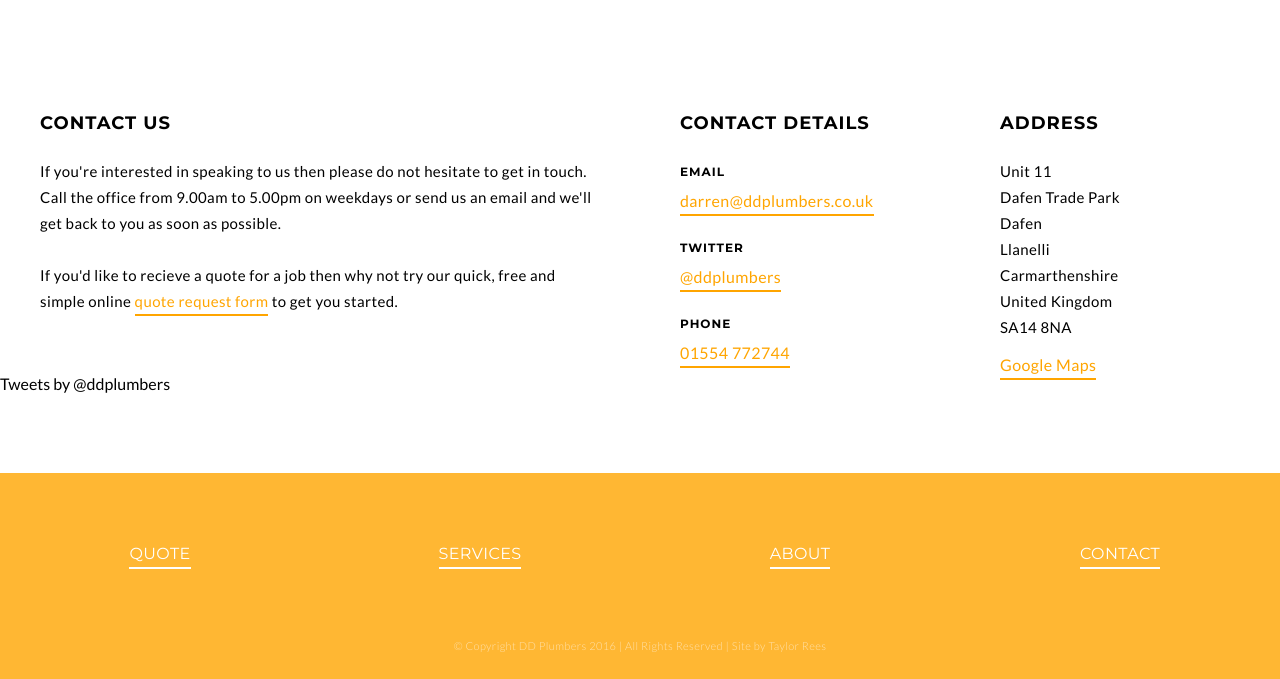
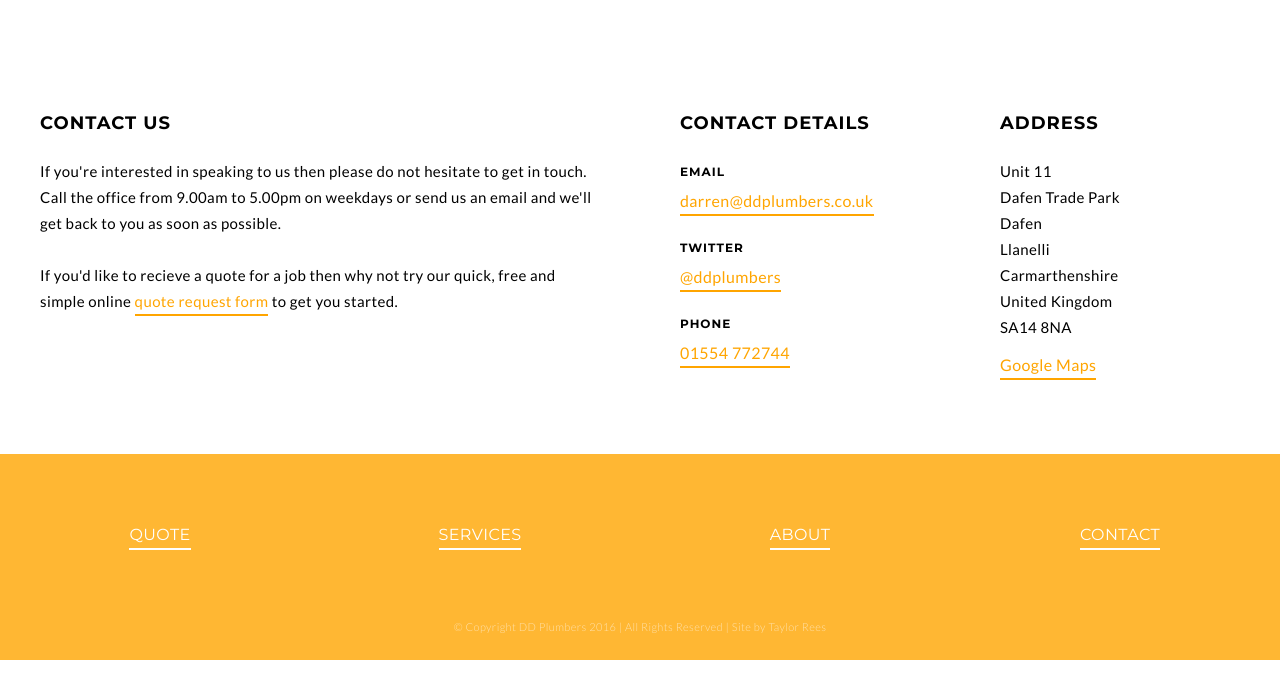
Before and after one commit to ddplumbers/ddplumbers.github.io, a Jekyll site: the page built from index.html, in a window 1280 px wide and 900 px high, scrolled down 2636 px, cut to the strip 221-900 px from the top of the window. Built offline with Jekyll 4.4.1, drawn with Linux system fonts in a browser that asks for light colours; comment, search, counter and statistics services are not loaded; some of the changed lines change nothing that is shown.

Commit message:
Added a .gitignore and made changes to footer.

```diff
--- a/_includes/footer.html
+++ b/_includes/footer.html
@@ -42,14 +42,6 @@
 
 </section>
 
-<a class="twitter-timeline"
-   href="https://twitter.com/ddplumbers"
-   data-widget-id="719455731620126720"
-   data-tweet-limit="3">
-   Tweets by @ddplumbers
-</a>
-<script>!function(d,s,id){var js,fjs=d.getElementsByTagName(s)[0],p=/^http:/.test(d.location)?'http':'https';if(!d.getElementById(id)){js=d.createElement(s);js.id=id;js.src=p+"://platform.twitter.com/widgets.js";fjs.parentNode.insertBefore(js,fjs);}}(document,"script","twitter-wjs");</script>
-
 <!-- Footer Section -->
 <footer class="site-footer">
   <div class="bullet-container width-100">
```
Also changed, not shown: Gemfile.lock (added), 1 other file.
